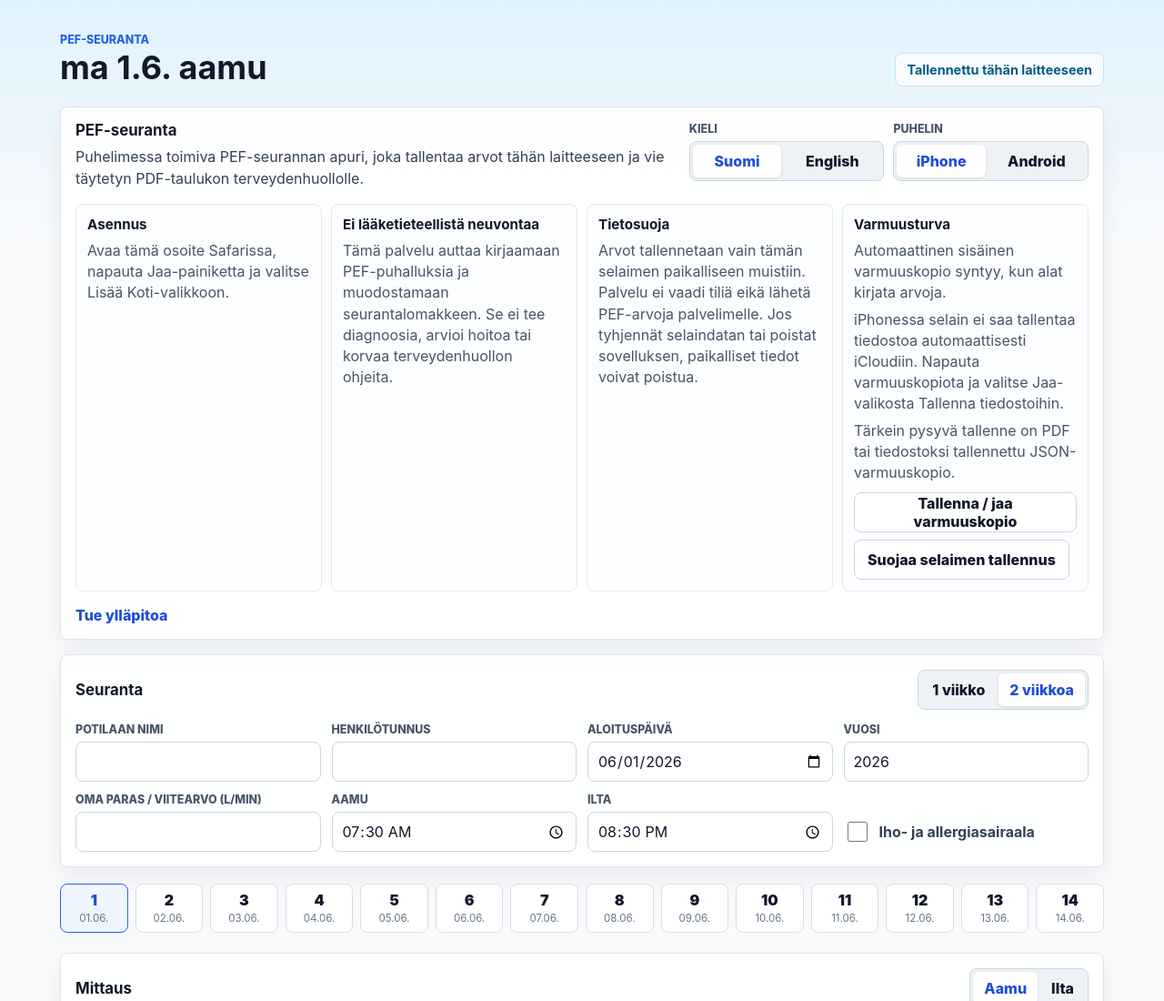
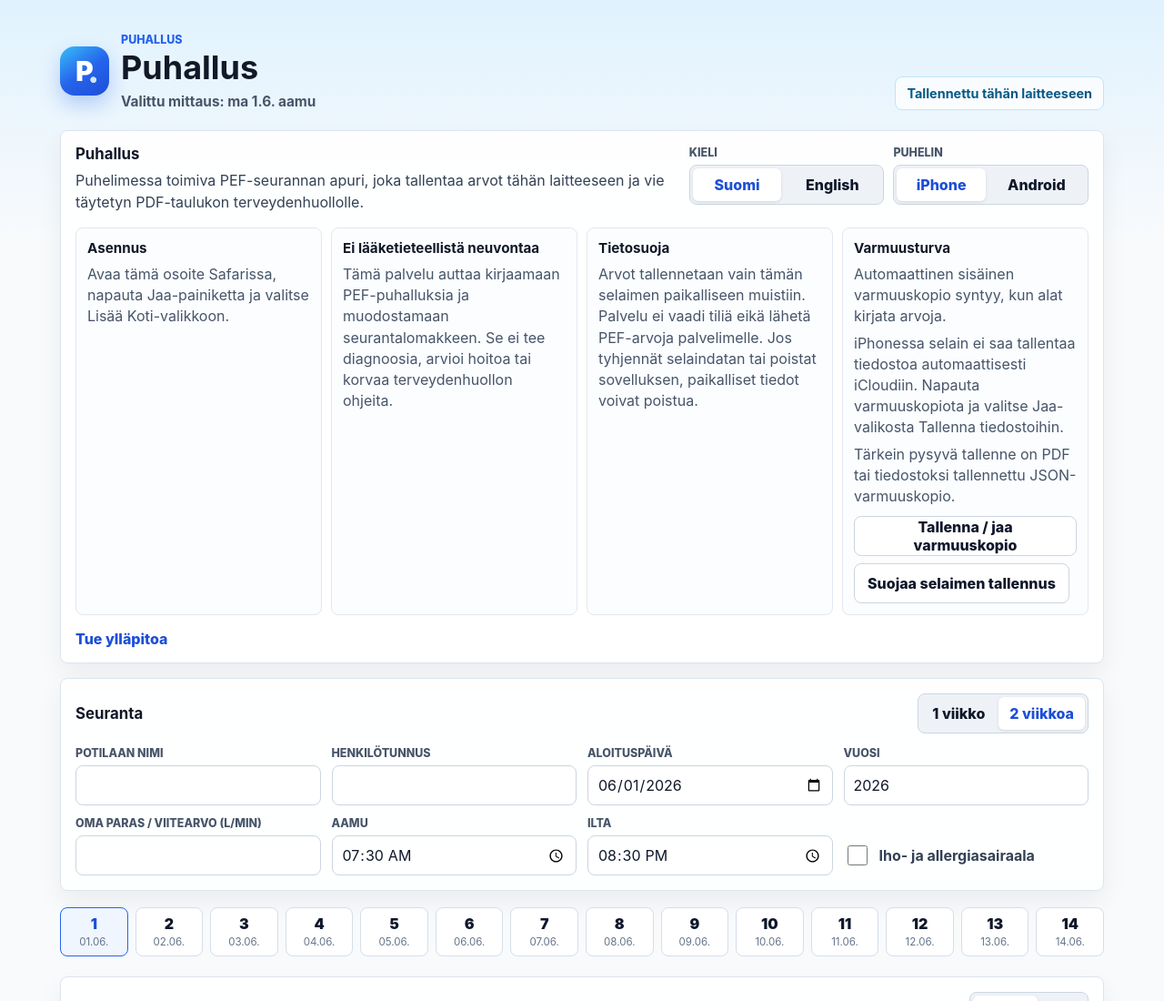
Before and after one commit to jyharju-code/PEF-seuranta, a website built with Vite: page index.html in a window 1280 px wide. Shown: the top 1100 px of the page at 91% size. Built offline with nearby package versions, Linux system fonts and the light colour scheme.

Commit message:
Brand app as Puhallus

```diff
--- a/index.html
+++ b/index.html
@@ -5,16 +5,16 @@
     <meta name="viewport" content="width=device-width, initial-scale=1, viewport-fit=cover" />
     <meta
       name="description"
-      content="PEF-seuranta puhelimessa: paikallinen tallennus, muistutukset ja täytetty PDF-vienti."
+      content="Puhallus: PEF-seuranta puhelimessa, paikallinen tallennus, muistutukset ja täytetty PDF-vienti."
     />
     <meta name="theme-color" content="#f8fafc" />
     <meta name="mobile-web-app-capable" content="yes" />
     <meta name="apple-mobile-web-app-capable" content="yes" />
-    <meta name="apple-mobile-web-app-title" content="PEF" />
+    <meta name="apple-mobile-web-app-title" content="Puhallus" />
     <meta name="apple-mobile-web-app-status-bar-style" content="default" />
     <link rel="manifest" href="%BASE_URL%manifest.webmanifest" />
     <link rel="apple-touch-icon" href="%BASE_URL%icons/icon-192.png" />
-    <title>PEF-seuranta</title>
+    <title>Puhallus</title>
   </head>
   <body>
     <div id="app"></div>
--- a/public/sw.js
+++ b/public/sw.js
@@ -1,4 +1,4 @@
-const CACHE_NAME = "pef-static-v2";
+const CACHE_NAME = "pef-static-v3";
 
 self.addEventListener("install", (event) => {
   const scope = self.registration.scope;
--- a/src/main.ts
+++ b/src/main.ts
@@ -70,7 +70,7 @@ let deferredInstallPrompt: BeforeInstallPromptEvent | null = null;
 
 const COPY = {
   fi: {
-    appName: "PEF-seuranta",
+    appName: "Puhallus",
     statusSaved: "Tallennettu tähän laitteeseen",
     saved: "Tallennettu",
     periodUpdated: "Jakso päivitetty",
@@ -87,6 +87,7 @@ const COPY = {
     evening: "Ilta",
     lead:
       "Puhelimessa toimiva PEF-seurannan apuri, joka tallentaa arvot tähän laitteeseen ja vie täytetyn PDF-taulukon terveydenhuollolle.",
+    selectedMeasurement: "Valittu mittaus",
     language: "Kieli",
     device: "Puhelin",
     iphone: "iPhone",
@@ -174,7 +175,7 @@ const COPY = {
     eveningAfter: "Ilta jälkeen"
   },
   en: {
-    appName: "PEF tracker",
+    appName: "Puhallus",
     statusSaved: "Saved on this device",
     saved: "Saved",
     periodUpdated: "Period updated",
@@ -191,6 +192,7 @@ const COPY = {
     evening: "Evening",
     lead:
       "A phone-friendly PEF diary that stores values on this device and exports a filled PDF sheet for healthcare.",
+    selectedMeasurement: "Selected measurement",
     language: "Language",
     device: "Phone",
     iphone: "iPhone",
@@ -344,17 +346,24 @@ function loadState(): AppState {
     const parsed = JSON.parse(stored) as Partial<AppState>;
     const settings = { ...fallback.settings, ...parsed.settings };
     const days = settings.weeks === 1 ? 7 : 14;
+    const entries = buildEntries(settings.startDate, days, parsed.entries ?? []);
     return {
       ...fallback,
       ...parsed,
       settings,
-      entries: buildEntries(settings.startDate, days, parsed.entries ?? []),
-      activeIndex: Math.min(parsed.activeIndex ?? 0, days - 1),
+      entries,
+      activeIndex: preferredActiveIndex(entries, parsed.activeIndex),
       activeSession: parsed.activeSession ?? "morning"
     };
   } catch {
     return snapshotState ?? fallback;
   }
+}
+
+function preferredActiveIndex(entries: DayEntry[], savedIndex: number | undefined) {
+  const todayIndex = entries.findIndex((entry) => entry.date === todayIso());
+  if (todayIndex >= 0) return todayIndex;
+  return Math.min(savedIndex ?? 0, entries.length - 1);
 }
 
 function detectDevice(): DevicePlatform {
@@ -405,9 +414,13 @@ function render() {
 
   app.innerHTML = `
     <header class="app-header">
-      <div>
-        <p class="eyebrow">${c.appName}</p>
-        <h1>${formatLongDate(activeDay.date)} ${sessionLabel(state.activeSession).toLowerCase()}</h1>
+      <div class="brand-heading">
+        <span class="app-logo" aria-hidden="true">P</span>
+        <div>
+          <p class="eyebrow">${c.appName}</p>
+          <h1>${c.appName}</h1>
+          <p class="header-subtitle">${c.selectedMeasurement}: ${formatLongDate(activeDay.date)} ${sessionLabel(state.activeSession).toLowerCase()}</p>
+        </div>
       </div>
       <div class="status">${escapeHtml(state.status)}</div>
     </header>
@@ -885,7 +898,7 @@ function exportCalendar() {
   const calendar = [
     "BEGIN:VCALENDAR",
     "VERSION:2.0",
-    "PRODID:-//PEF-seuranta//FI",
+    "PRODID:-//Puhallus//FI",
     "CALSCALE:GREGORIAN",
     events,
     "END:VCALENDAR"
@@ -896,7 +909,7 @@ function exportCalendar() {
 }
 
 async function exportBackup() {
-  const filename = `PEF-seuranta-varmuuskopio-${compactDateTime(new Date())}.json`;
+  const filename = `Puhallus-varmuuskopio-${compactDateTime(new Date())}.json`;
   const payload = JSON.stringify(state, null, 2);
   const blob = new Blob([payload], { type: "application/json;charset=utf-8" });
   const file = new File([blob], filename, { type: blob.type });
--- a/src/styles.css
+++ b/src/styles.css
@@ -81,6 +81,29 @@ button:focus-visible {
   padding: 18px 0 22px;
 }
 
+.brand-heading {
+  display: flex;
+  align-items: center;
+  gap: 13px;
+}
+
+.app-logo {
+  display: grid;
+  width: 54px;
+  height: 54px;
+  place-items: center;
+  flex: 0 0 auto;
+  border-radius: 16px;
+  background:
+    radial-gradient(circle at 68% 68%, rgba(219, 234, 254, 0.95) 0 6%, transparent 7%),
+    linear-gradient(145deg, #38bdf8, #2563eb 52%, #1d4ed8);
+  color: #ffffff;
+  box-shadow: 0 10px 22px rgba(37, 99, 235, 0.28);
+  font-size: 1.85rem;
+  font-weight: 950;
+  line-height: 1;
+}
+
 .eyebrow {
   margin: 0 0 4px;
   color: #2563eb;
@@ -98,6 +121,13 @@ h2 {
 
 h1 {
   font-size: clamp(1.65rem, 1.45rem + 1vw, 2.5rem);
+}
+
+.header-subtitle {
+  margin: 7px 0 0;
+  color: #475569;
+  font-size: 0.96rem;
+  font-weight: 700;
 }
 
 h2 {
```
Also changed, not shown: public/icons/icon-192.png, public/icons/icon-512.png, public/manifest.webmanifest.
